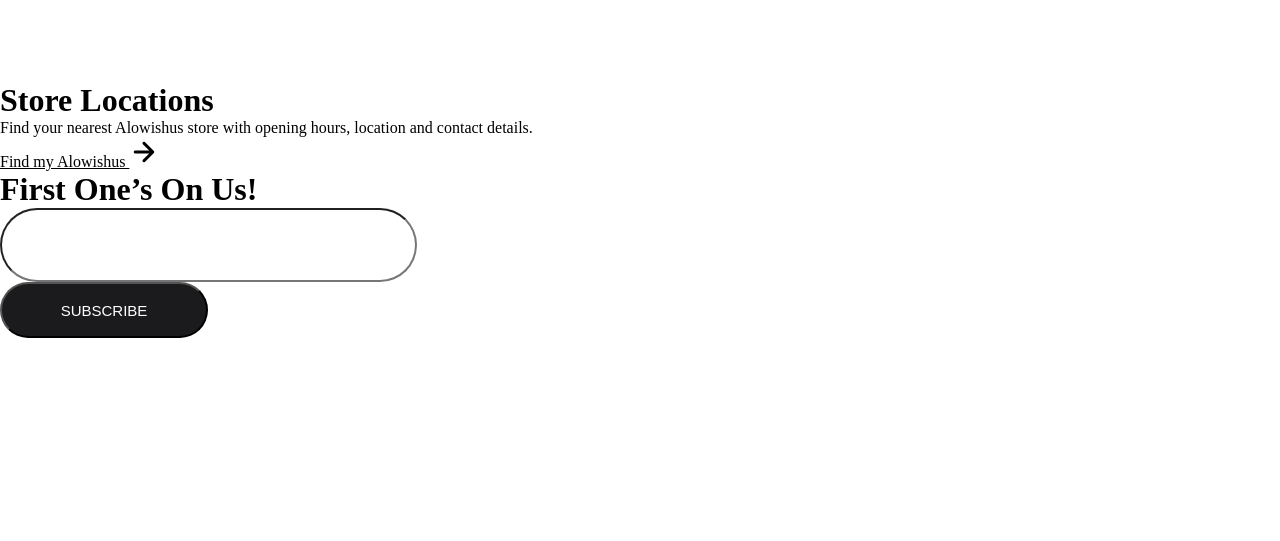
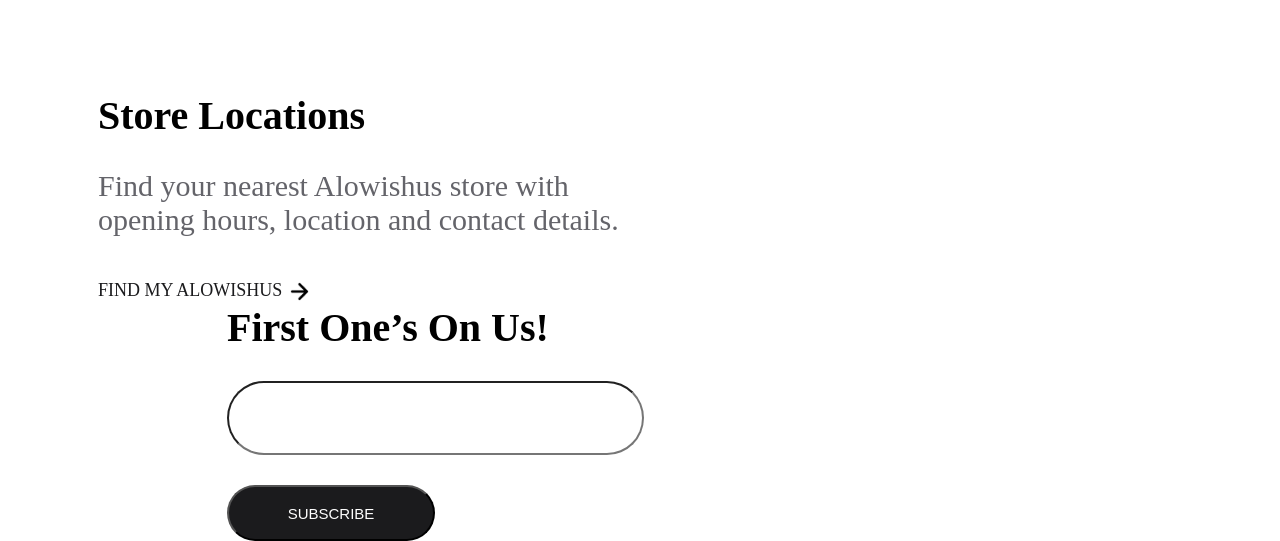
Before and after one commit to a9ata/alowishus, a plain HTML site: page index.html in a window 1280 px wide. Shown: the part 5991-6532 px from the top of the page. Before the commit the page ends 6329 px from the top, so only its background shows below. Drawn offline with Linux system fonts and the light colour scheme.

Commit message:
Site footer changes for the last two divs

```diff
--- a/css/style.css
+++ b/css/style.css
@@ -485,7 +485,7 @@
   float: left;
   margin-top: 230px;
   margin-left: 227px;
-  margin-bottom: 90px;
+  margin-bottom: 100px;
 }
 
 .container-footer-first .footer-logo {
@@ -511,17 +511,40 @@
   margin-bottom: 30px;
 }
 
-/*.location p {
+.location p {
   width: 558px;
   height: 80px;
   margin-top: 30px;
-}*/
+  font-size: 30px;
+  color: #64646A;
+  margin-bottom: 30px;
+}
+
+.location a img {
+  width: 25px;
+  height: 25px;
+  vertical-align: middle;
+}
+
+.location h1, .follow h1{
+ font-size: 40px;
+}
+
+.location a {
+  text-decoration: none;
+  font-weight: 600px;
+  font-size: 18px;
+  color: #1B1B1D;
+  text-align: center;
+}
 
 
 input{
 	width: 413px;
 	height: 70px;
 	border-radius: 65px;
+  margin-top: 30px;
+  margin-bottom: 30px;
 }
 
 .contact-mail, .contact-number {
@@ -534,3 +557,24 @@
   font-size: 30px;
   color: #64646A;
 }
+
+
+
+
+
+
+.container-footer-third, .container-footer-fourth {
+  float: left;
+}
+
+
+.container-footer-third {
+
+  margin-left: 98px;
+}
+
+
+.container-footer-fourth {
+
+  margin-left: 227px;
+}
--- a/index.html
+++ b/index.html
@@ -217,8 +217,9 @@
 			<div class="location">
 				<h1>Store Locations</h1>
 				<p>Find your nearest Alowishus store with opening hours, location and contact details.</p>
-				<a href="#">Find my Alowishus <img src="img/arrow-right.png"></a>
+				<a href="#">FIND MY ALOWISHUS <img src="img/arrow-right.png"></a>
 			</div>
+		</div>
 		<div class="container-footer-fourth">
 			<div class="follow">
 				<h1>First One’s On Us!</h1>
```
